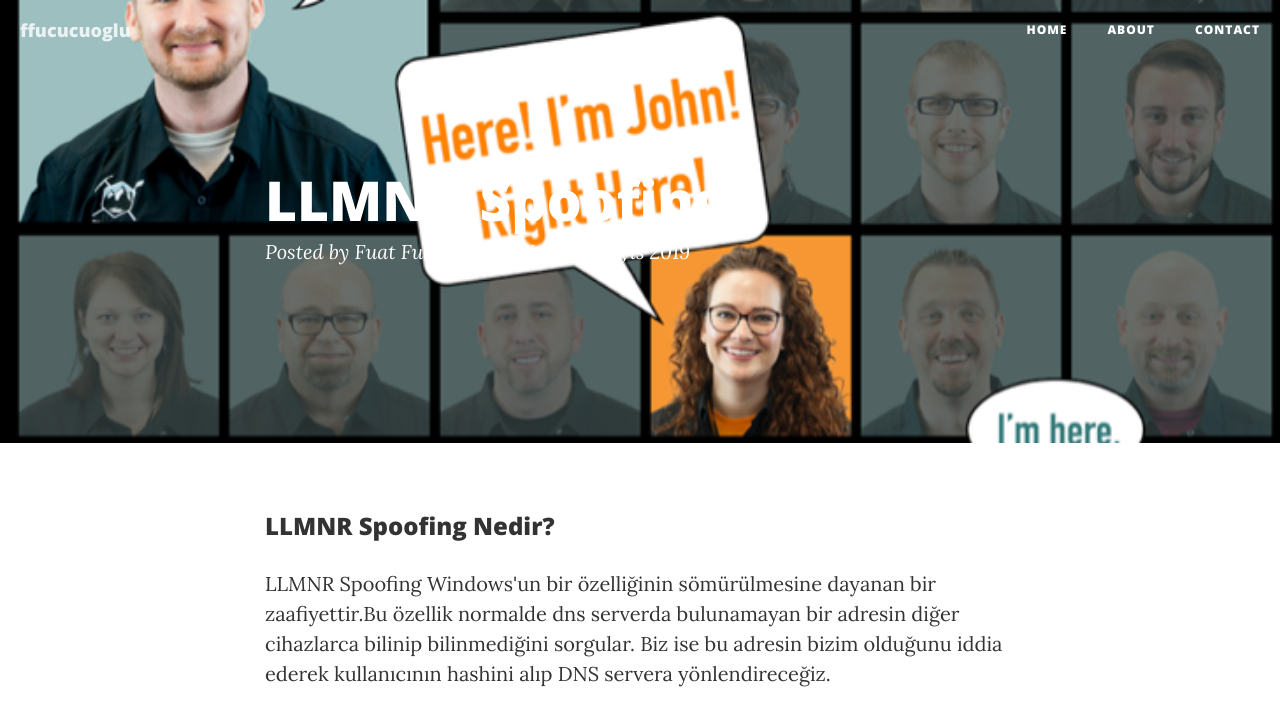
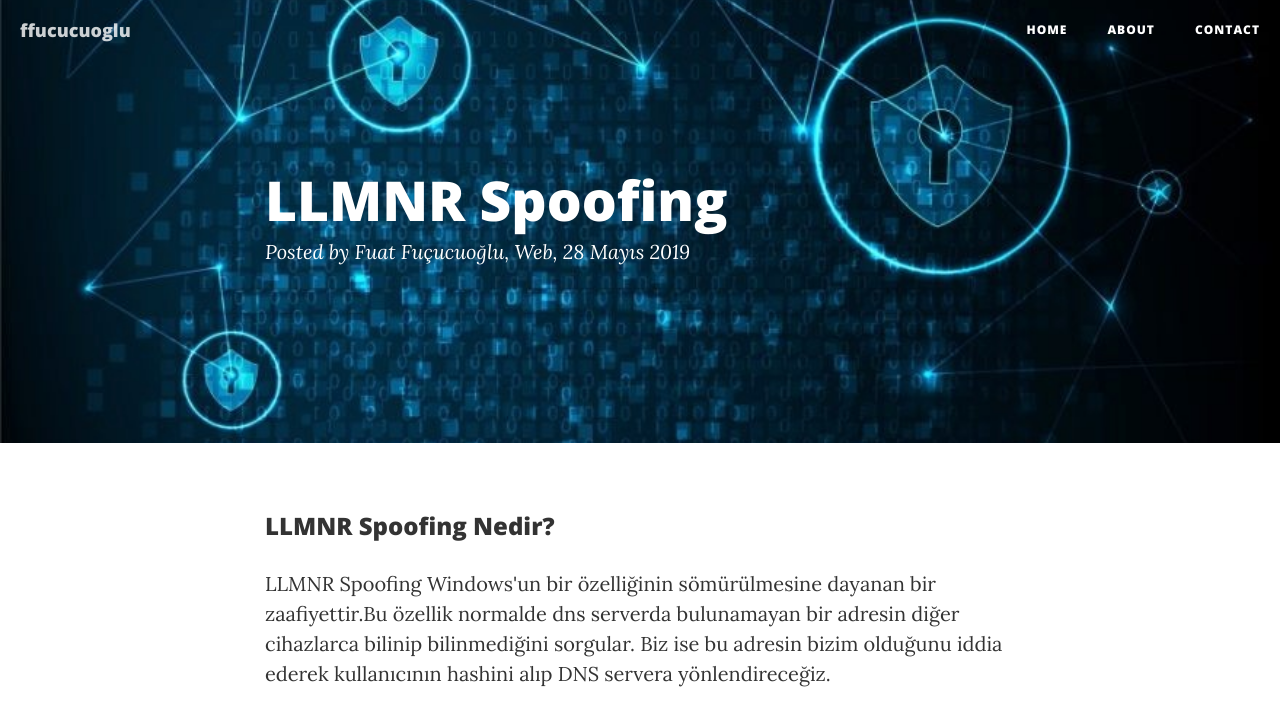
Before and after one commit to ffucucuoglu/ffucucuoglu.github.io, a plain HTML site: page post2.html in a window 1280 px wide. Shown: the top 726 px of the page. Drawn offline with nearby package versions, Linux system fonts and the light colour scheme.

Commit message:
Update post2.html

```diff
--- a/post2.html
+++ b/post2.html
@@ -69,7 +69,7 @@
 
     <!-- Page Header -->
     <!-- Set your background image for this header on the line below. -->
-    <header class="intro-header" style="background-image: url('img/llmnrSpoofing.jpg')">
+    <header class="intro-header" style="background-image: url('img/IMG_20190528_094238.jpg')">
         <div class="container">
             <div class="row">
                 <div class="col-lg-8 col-lg-offset-2 col-md-10 col-md-offset-1">
```
